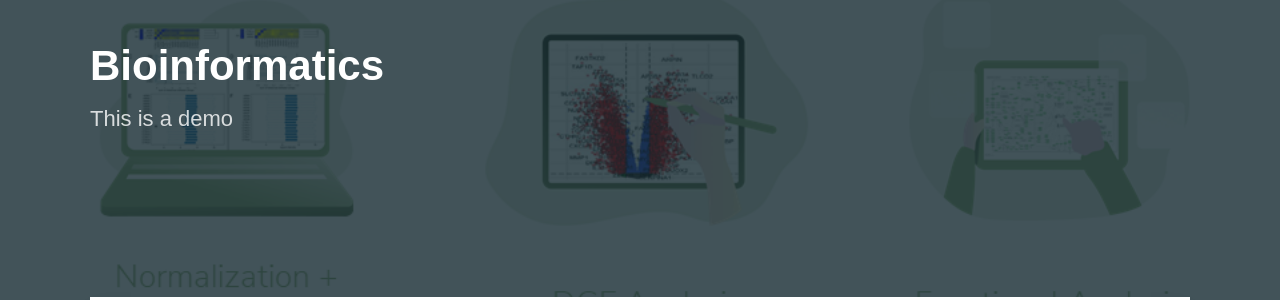
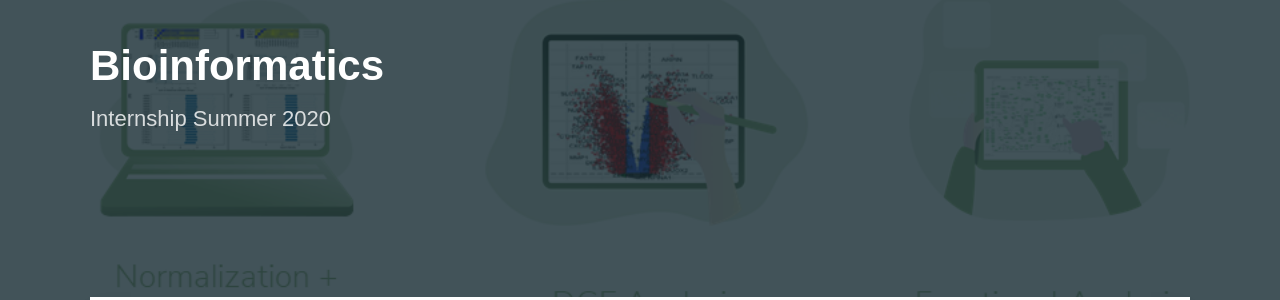
Before and after one commit to disha-22/disha-22.github.io, a Jekyll site: the page built from _projects/2018-06-30-demo-project.md, in a window 1280 px wide and 900 px high. Shown: the part 209-509 px from the top of the window. Built offline with Jekyll 4.4.1, drawn with Linux system fonts in a browser that asks for light colours; nearby versions of some CDN libraries; some web fonts are replaced.

Commit message:
Update 2018-06-30-demo-project.md

```diff
--- a/_projects/2018-06-30-demo-project.md
+++ b/_projects/2018-06-30-demo-project.md
@@ -1,6 +1,6 @@
 ---
 title: 'Bioinformatics'
-subtitle: 'This is a demo'
+subtitle: 'Internship Summer 2020'
 date: 2018-06-30 00:00:00
 description: This page is a demo that shows everything you can do inside portfolio and blog posts.
 featured_image: '/images/demo/bioinformatics-p.png'
```
